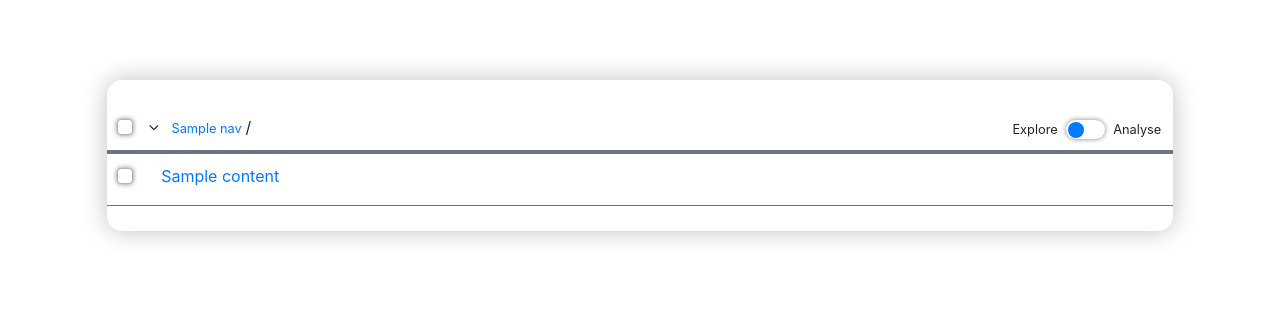
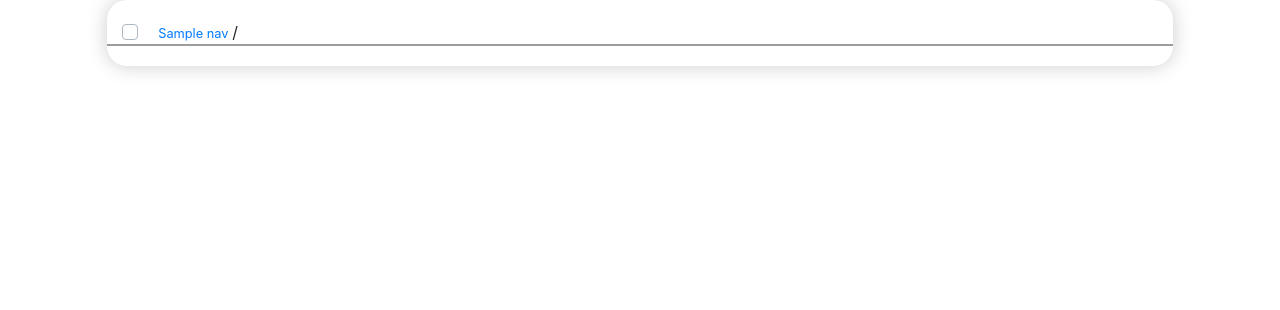
Before and after one commit to dtkcs01/project-loader, a Flask app: template templates/index.html in a window 1280 px wide. Shown: the top 310 px of the page. Run offline with Flask 2, Linux system fonts and the light colour scheme; the template is opened without the code that fills it: most values are stand-ins (such as "Sample title", 1, 10 or a date in 2020); some libraries are stand-ins or nearby versions.

Commit message:
Static: refactor

```diff
--- a/static/css/master.css
+++ b/static/css/master.css
@@ -1,85 +1,12 @@
 .app {
-  position: relative;
-  margin-top: 10vh;
-  margin-bottom: 10vh;
-  border-radius: 15px;
-  box-shadow: 0 0 25px rgba(0 ,0, 0, 0.25);
-  padding: 0;
-  padding-top: 25px;
-  padding-bottom: 25px;
-}
-
-.toggle-content {
-  display: inline-block;
-  margin: 2px;
-  margin-top: 0;
-  margin-bottom: 0;
-}
-
-.toggle-space {
-  position: relative;
-  top: 5px;
-  width: 2.4rem;
-  height: 1.2rem;
-  box-shadow: 0 0 5px rgba(0, 0, 0, 0.5);
-  border-radius: 1.2rem;
-  cursor: pointer;
-}
-
-.head {
-  padding: 10px;
-}
-
-.toggle-explore {
-  position: absolute;
-  left: 0.1rem;
-  top: 0.1rem;
-  width: 1.0rem;
-  height: 1.0rem;
-  border-radius: 1.0rem;
-}
-
-.toggle-analyse {
-  position: absolute;
-  right: 0.1rem;
-  top: 0.1rem;
-  width: 1.0rem;
-  height: 1.0rem;
-  border-radius: 1.0rem;
-}
-
-.hr-b {
-  width: 100%;
-  height: 4px;
+  border-radius: 20px;
+  box-shadow: 0 0 20px rgba(0, 0, 0, 0.2);
+  padding-top: 20px;
+  padding-bottom: 20px;
 }
 
 .hr {
   width: 100%;
-  height: 1px;
+  min-height: 2px;
+  background-color: #9c9c9c;
 }
-
-.tab {
-  padding: 10px;
-  transition: box-shadow 0.5s;
-}
-
-.tab:hover {
-  box-shadow: 0 0 5px rgba(0, 0, 0, 0.5);
-}
-
-.tab .btn {
-  opacity: 0;
-  transition: opacity 0.5s;
-}
-
-.tab .btn.s {
-  box-shadow: 0 0 5px rgba(0, 0, 0, 0.5);
-}
-
-.tab:hover .btn {
-  opacity: 1;
-}
-
-.custom-control-label:before{
-  box-shadow: 0 0 5px rgba(0, 0, 0, 0.5);
-}
--- a/templates/index.html
+++ b/templates/index.html
@@ -1,32 +1,26 @@
 <!DOCTYPE html>
-<html lang='en' dir='ltr'>
+<html lang="en" dir="ltr">
   <head>
     <meta charset='utf-8'>
     <meta name="viewport" content='width=device-width, initial-scale=1.0'>
-    <title>Source | {{ location }}</title>
+    <title>Source</title>
 
     <link rel="stylesheet" href="https://cdnjs.cloudflare.com/ajax/libs/font-awesome/4.7.0/css/font-awesome.min.css">
     <link href="https://fonts.googleapis.com/css?family=Roboto&display=swap" rel="stylesheet">
     <link rel="stylesheet" href="https://maxcdn.bootstrapcdn.com/bootstrap/4.4.1/css/bootstrap.min.css">
     <link rel="stylesheet" href="/static/css/master.css">
-
-    <script src="https://ajax.googleapis.com/ajax/libs/jquery/3.4.1/jquery.min.js"></script>
-    <script src="https://cdnjs.cloudflare.com/ajax/libs/popper.js/1.16.0/umd/popper.min.js"></script>
-    <script src="https://maxcdn.bootstrapcdn.com/bootstrap/4.4.1/js/bootstrap.min.js"></script>
   </head>
-  <body>
+  <body onload="webSocketHandler({{ web_config }}).init();">
     <div class="container-fluid">
       <div class="row">
-        <div class="col-1"></div>
-        <div class="col-10 app">
-          <div class="head">
+
+        <div class="col-10 app mx-auto">
           <div class="row">
-              <div class="col-9">
+            <div class="col-12">
               <div class="custom-control custom-checkbox">
-                  <input type="checkbox" class="custom-control-input" id="customCheck" name="example1">
-                  <label class="custom-control-label pl-2" for="customCheck">
-                    <i class="fa fa-angle-down text-bold pr-2"></i>
-                      {% for (nav, link) in navigation %}
+                <input type="checkbox" class="custom-control-input" id="customCheck" name="main">
+                <label class="custom-control-label pl-2" for="customCheck"></label>
+                {% for (nav, link) in navbar %}
                   <a href='/?location={{ link }}' class="small">
                     {% if nav|length == 0 %}
                       <i class="fa fa-folder"></i>
@@ -36,49 +30,24 @@
                   </a>
                   /
                 {% endfor %}
-                  </label>
               </div>
             </div>
-              <div class="col-3">
-                <div class="float-right">
-                  <div class="toggle-content small">Explore</div>
-                  <div class="toggle-content">
-                    <div class="toggle-space">
-                      <div class="toggle-explore bg-primary"></div>
           </div>
+          <div class="row">
+            <div class="hr"></div>
           </div>
-                  <div class="toggle-content small">Analyse</div>
+          <div class="row">
+            <div class="col-12">
+
             </div>
           </div>
         </div>
       </div>
-          <div class="hr-b bg-secondary"></div>
-          {% for content in dir_contents %}
-            <div class="tab">
-              <div class="row">
-                <div class="col-9">
-                  <div class="custom-control custom-checkbox">
-                    <input type="checkbox" class="custom-control-input" id="customCheck" name="example1">
-                    <label class="custom-control-label pl-2" for="customCheck">
-                      <i class="fa fa-{{ content['icon'] }}-o text-bold pr-2"></i>
-                      <a href="/handle/name_{{ content['name'] }}?location={{ location }}" target="{{ content['target'] }}">{{ content['name'] }}</a>
-                    </label>
     </div>
-                </div>
-                <div class="col-3">
-                  <button type="button" class="btn s btn-danger float-right btn-sm"><i class="fa fa-trash"></i></button>
-                  <button type="button" class="btn s btn-light float-right btn-sm mr-3">Re-name</button>
-                  {% if content['is_file'] %}
-                    <button type="button" class="btn float-right btn-sm mr-3">{{ content['size'] }}</button>
-                  {% endif %}
-                </div>
-              </div>
-            </div>
-            <div class="hr bg-secondary"></div>
-          {% endfor %}
-        </div>
-        <div class="col-1"></div>
-      </div>
-    </div>
+    <p id="is_alive"></p>
+    <script src="https://ajax.googleapis.com/ajax/libs/jquery/3.4.1/jquery.min.js"></script>
+    <script src="https://cdnjs.cloudflare.com/ajax/libs/popper.js/1.16.0/umd/popper.min.js"></script>
+    <script src="https://maxcdn.bootstrapcdn.com/bootstrap/4.4.1/js/bootstrap.min.js"></script>
+    <script src="/static/js/socket.js"></script>
   </body>
 </html>
```
Also changed, not shown: static/js/socket.js (added, +34 -0 lines). Lines whose indentation alone changed are shown as unchanged.
